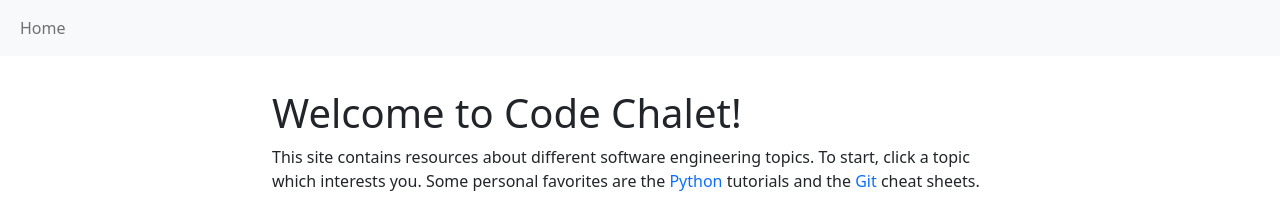
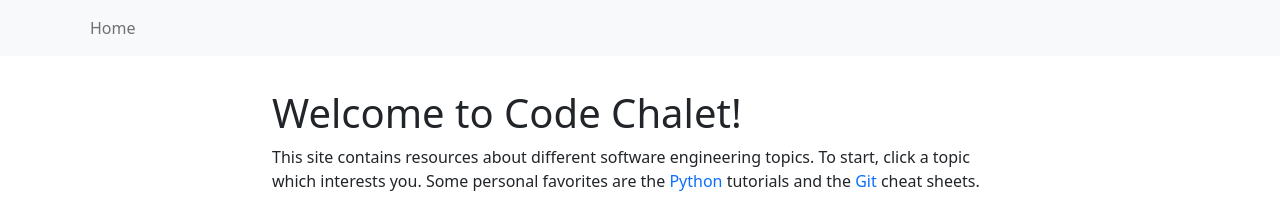
Before and after one commit to bdjohnson529/codechalet.com, a Jekyll site: the page built from index.md, in a window 1280 px wide. Shown: the top 207 px of the page. Built offline with Jekyll 4.4.1, drawn with Linux system fonts in a browser that asks for light colours.

Commit message:
feat: add margin for navbar

```diff
--- a/_includes/navbar.html
+++ b/_includes/navbar.html
@@ -1,5 +1,5 @@
 <nav class="navbar navbar-expand navbar-light bg-light">
-  <div class="container-fluid justify-content-center">
+  <div class="container container-fluid justify-content-center mx-auto">
     <button class="navbar-toggler"
             type="button"
             data-toggle="collapse"
```
